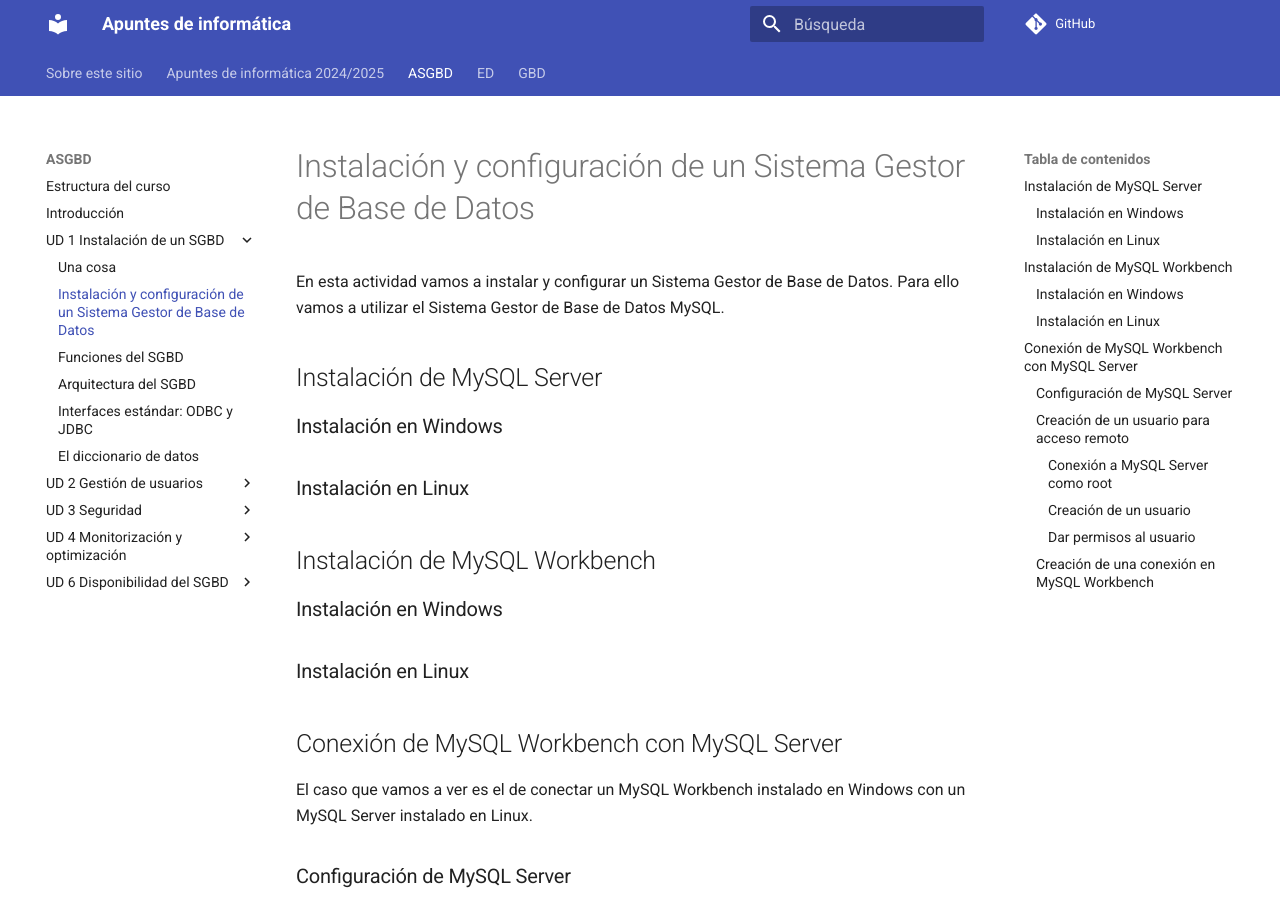
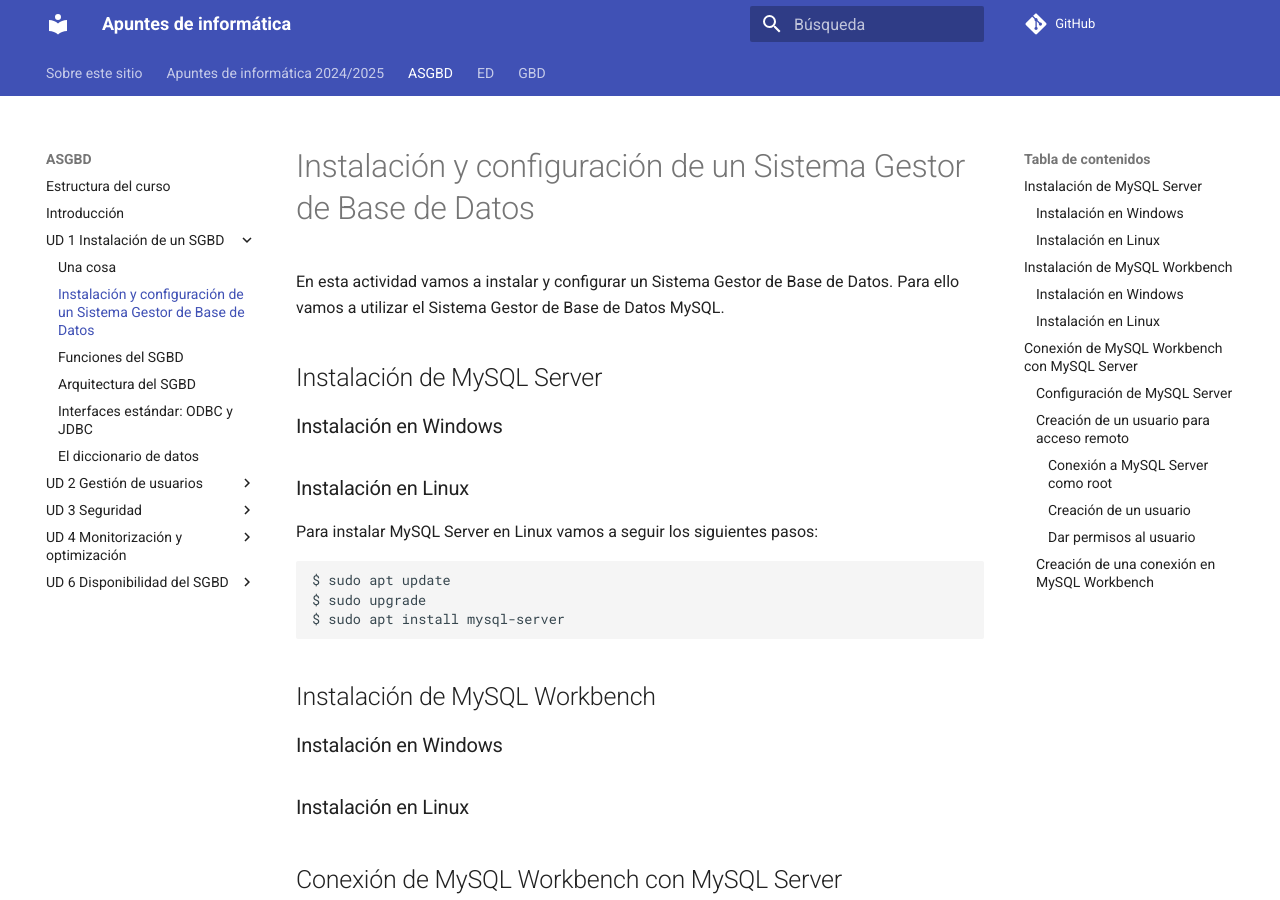
Before and after one commit to mmourazos/Curso-2024-2025, an MkDocs documentation site: the page built from docs/ASGBD/UD 1 - Instalación de un SGBD/1 Instalación y configuración de un SGBD.md, in a window 1280 px wide and 900 px high. Built offline with MkDocs 1.6.1 and Material for MkDocs 9.7.7, drawn with Linux system fonts in a browser that asks for light colours; comment, search, counter and statistics services are not loaded.

````diff
--- a/docs/ASGBD/UD 1 - Instalación de un SGBD/1 Instalación y configuración de un SGBD.md
+++ b/docs/ASGBD/UD 1 - Instalación de un SGBD/1 Instalación y configuración de un SGBD.md
@@ -7,6 +7,14 @@
 ### Instalación en Windows
 
 ### Instalación en Linux
+
+Para instalar MySQL Server en Linux vamos a seguir los siguientes pasos:
+
+```bash
+$ sudo apt update
+$ sudo upgrade
+$ sudo apt install mysql-server
+```
 
 ## Instalación de MySQL Workbench
 
````
Also changed, not shown: other parts of docs/ASGBD/UD 1 - Instalación de un SGBD/1 Instalación y configuración de un SGBD.md (+1 -1 lines).
